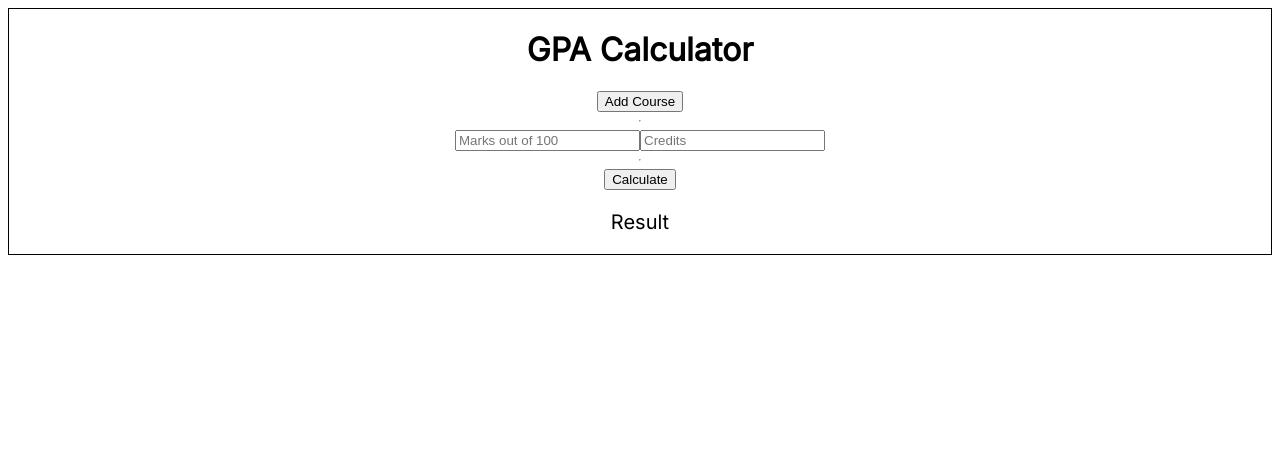
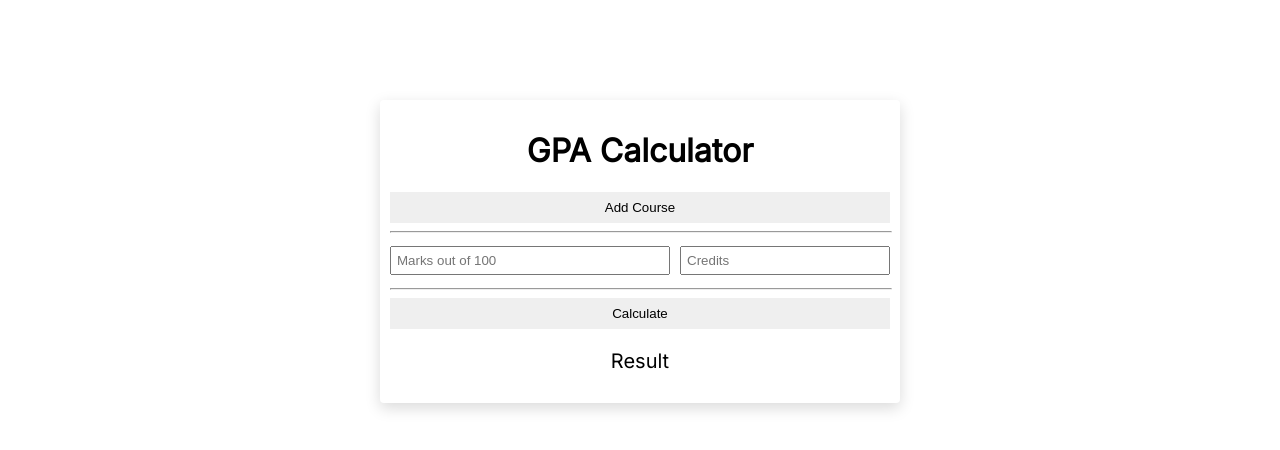
Before and after one commit to DharaneeswaranR/GPA-Calculator, a plain HTML site: page index.html in a window 1280 px wide. Drawn offline with Linux system fonts and the light colour scheme.

Commit message:
styled some elements

```diff
--- a/style.css
+++ b/style.css
@@ -11,10 +11,45 @@ body {
     align-items: center;
 }
 
+.table {
+    width: 100%;
+}
+
 .container {
-    border: 1px solid black;
+    margin: 100px auto;
+    padding: 10px;
+    width: 500px;
+    border-radius: 4px;
+    box-shadow: rgba(0, 0, 0, 0.15) 0px 5px 15px 0px;
 }
 
 .input-container {
+    width: 100%;
+    justify-content: space-between;
     display: flex;
 }
+
+input {
+    margin: 5px 0;
+    padding: 5px;
+}
+
+button {
+    width: 100%;
+    border: none;
+    padding: 8px;
+    cursor: pointer;
+}
+
+hr {
+    width: 100%;
+    border-top-width: 1px;
+}
+
+.input-marks {
+    width: 280px;
+}
+
+.input-credits {
+    width: 210px;
+}
```
